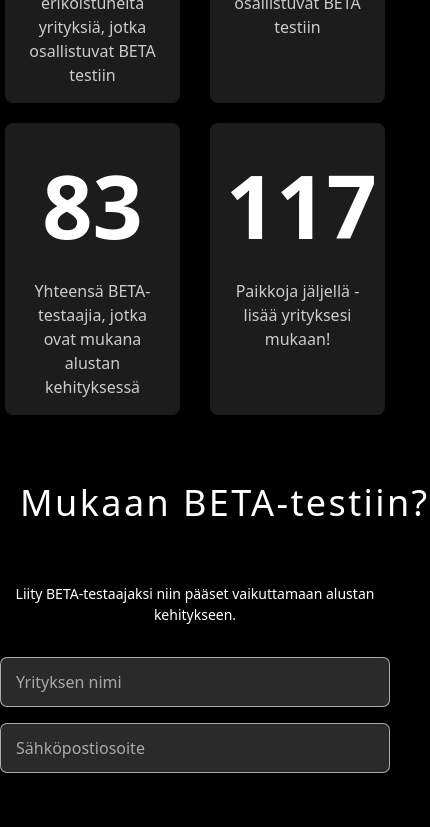
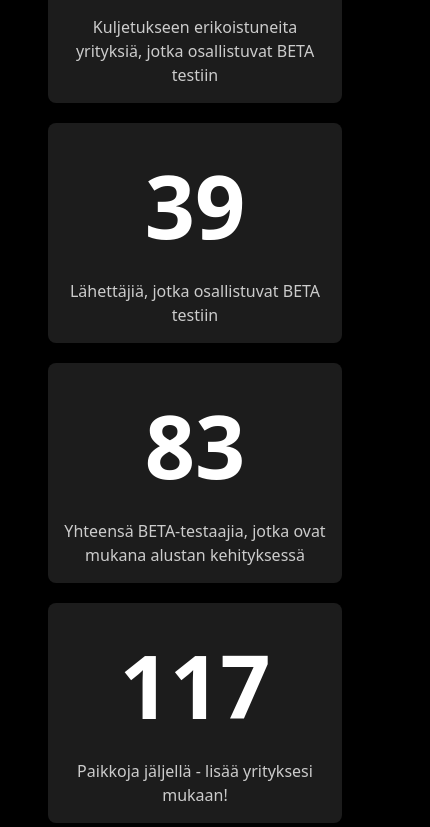
Before and after one commit to thahertech/logistics-platform, a Next.js app: page / in a window 390 px wide. Shown: the part 2200-3027 px from the top of the page, 430 px wide, since content can reach past the window. Built offline with nearby package versions, Linux system fonts and the light colour scheme.

Commit message:
responsive styles

```diff
--- a/src/app/Styles/Dashboard.module.css
+++ b/src/app/Styles/Dashboard.module.css
@@ -127,6 +127,7 @@
   flex-direction: row-reverse;
   border-radius: 5px;
   margin: 0 auto;
+  max-width: unset;
 }
 
 
@@ -554,6 +555,15 @@
   }
 }
 
+@media (max-width: 1180px) {
+  .rollingNumbersSection {
+    padding: 3rem !important;
+  }
+  .serviceSection{
+    padding: 3rem;
+  }
+}
+
 @media (max-width: 960px) {
   .line h3, .line h4{
     max-width: unset;
@@ -575,6 +585,21 @@
     max-width: 500px;
     font-size: 15px;
   }
+
+  .rollingNumbersSection{
+    display: flex;
+    margin: 3rem 0;
+    flex-wrap: wrap;
+    gap: 20px;
+    justify-content: center;
+}
+.rollingNumbersSection .rollingNumberCard{
+  padding: 1rem;
+  margin: 0;
+}
+.rollingNumbersSection .rollingNumberCard {
+  width: 45%;
+}
 
 }
 
@@ -650,6 +675,7 @@
 
   .sectionTitle{
     padding: 20px;
+    text-wrap: wrap;
   }
 
   .sectionContent{
@@ -667,22 +693,16 @@
     border-radius: 0;
     margin-top: 5px;
   }
-  .rollingNumbersSection{
-      display: flex;
-      margin: 3rem 0;
-      flex-wrap: wrap;
-      gap: 20px;
-      justify-content: center;
-  }
-  .rollingNumbersSection .rollingNumberCard {
-    width: 45%;
-  }
+
   .rollingNumbersSection .rollingNumber{
     font-size: 5.5rem;
   }
-  .rollingNumbersSection .rollingNumberCard{
-    padding: 1rem;
-    margin: 0;
+
+}
+
+@media (max-width: 450px){
+  .rollingNumberCard{
+    min-width: 100%;
   }
 }
 
@@ -691,6 +711,7 @@
   display: flex;
   justify-content: space-around;
   margin: 3rem 0;
+  padding: 8rem;
 }
 
 .rollingNumberCard {
--- a/src/app/Styles/page.module.css
+++ b/src/app/Styles/page.module.css
@@ -216,7 +216,7 @@
   align-items: center;
   max-width: 600px;
   top: 12rem;
-  margin-top: 1.5rem;
+  margin-top: 4.5rem;
   transform: translateX(-50%);
   flex-direction: column;
 }
```
